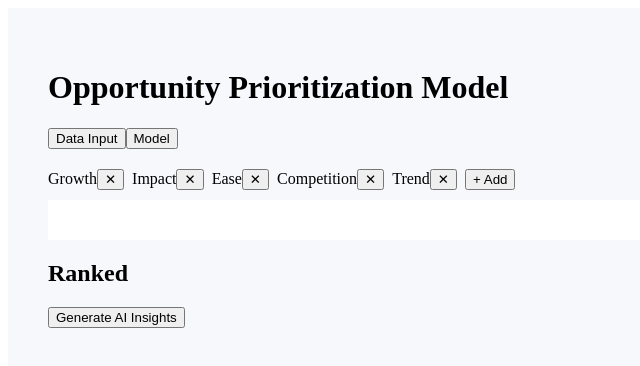
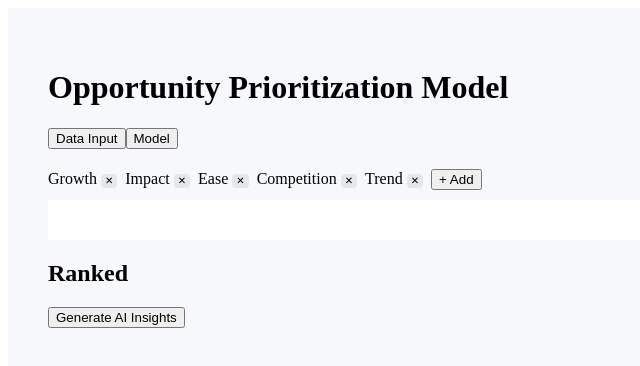
Before and after one commit to ty06schnyder/cheese-opportunity-model, a React (Vite) app: page / in a window 1280 px wide. Both pictures are taken after a click on the button "Model". Shown: the top 366 px of the page, without its empty margins (0-640 px from the left). Built offline with nearby package versions, Linux system fonts and the light colour scheme.

Commit message:
Update App.jsx

```diff
--- a/App.jsx
+++ b/App.jsx
@@ -211,7 +211,21 @@ export default function App() {
             {criteria.map((c) => (
               <span key={c} style={{ marginRight: 8 }}>
                 {c}
-                <button onClick={() => removeCriteria(c)}>✕</button>
+                <button
+  onClick={() => removeCriteria(c)}
+  style={{
+    marginLeft: 4,
+    fontSize: "10px",
+    lineHeight: 1,
+    padding: "2px 4px",
+    borderRadius: 4,
+    border: "none",
+    background: "#e5e7eb",
+    cursor: "pointer",
+  }}
+>
+  ✕
+</button>
               </span>
             ))}
             <button onClick={addCriteria}>+ Add</button>
```
